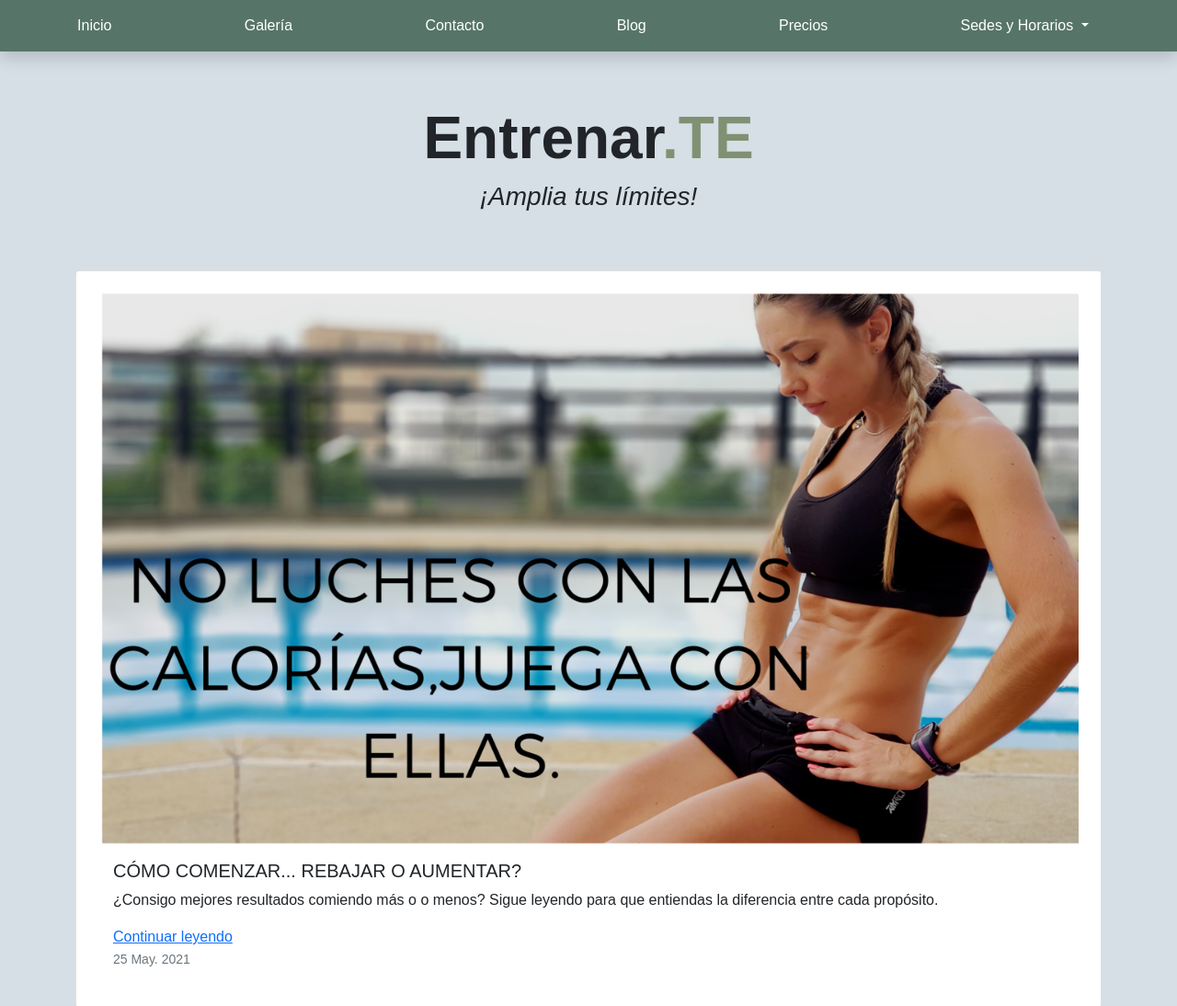
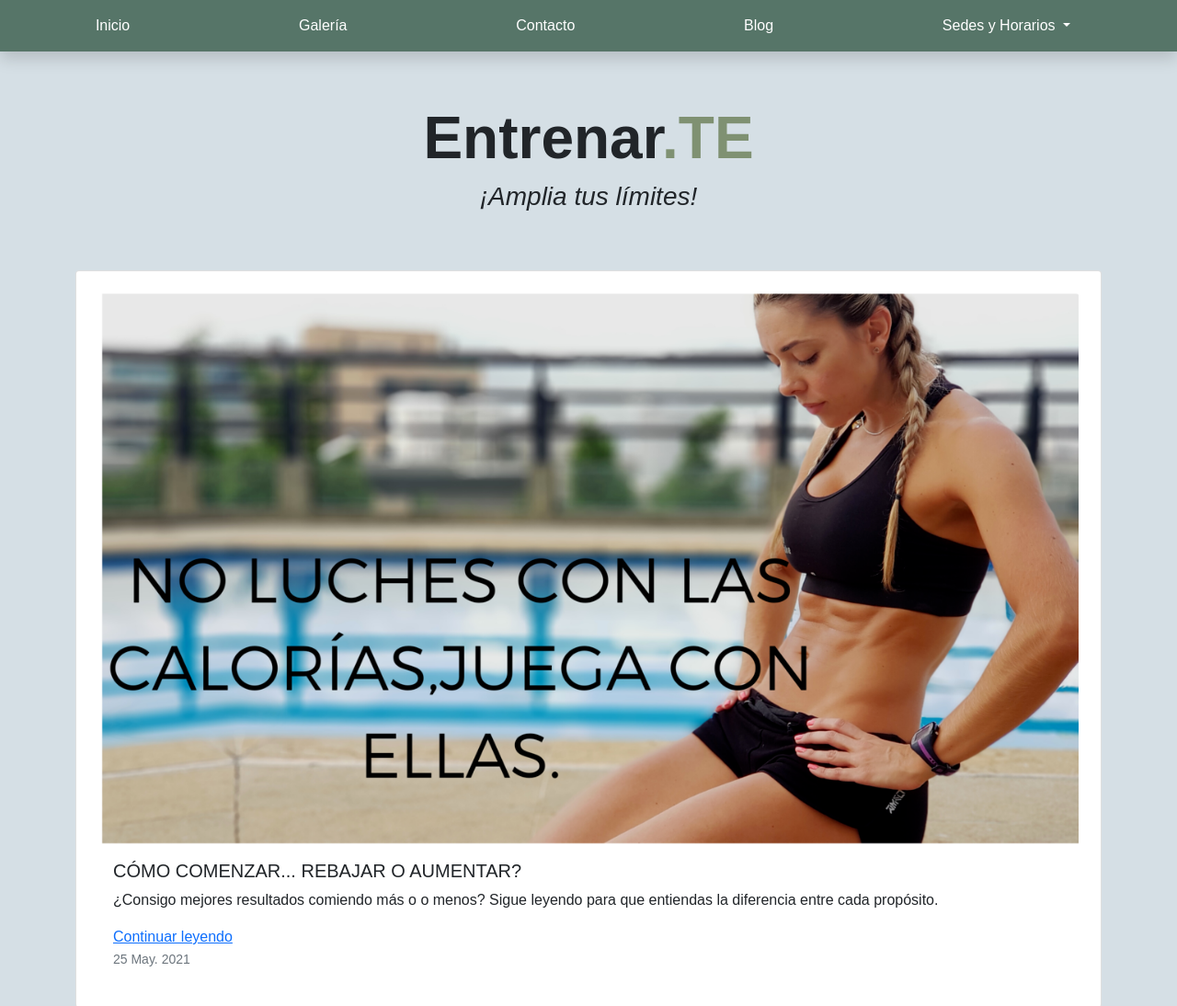
Before and after one commit to belenmansilla/entrenar.te, a website: page blog.html in a window 1280 px wide. Shown: the top 1094 px of the page at 92% size. Drawn offline with nearby package versions, Linux system fonts and the light colour scheme; a web font is replaced by a local one.

Commit message:
Se elimina precio

```diff
--- a/blog.html
+++ b/blog.html
@@ -26,7 +26,6 @@
           <a class="nav-link text-white" href="galeria.html">Galería</a>
           <a class="nav-link text-white" href="contacto.html">Contacto</a>
           <a class="nav-link text-white" href="blog.html">Blog</a>
-          <a class="nav-link text-white" href="blog.html">Precios</a>
           <li class="nav-item dropdown">
             <a class="nav-link dropdown-toggle text-white" href="#" id="navbarDropdownMenuLink" role="button" data-bs-toggle="dropdown" aria-expanded="false">
               Sedes y Horarios
```
